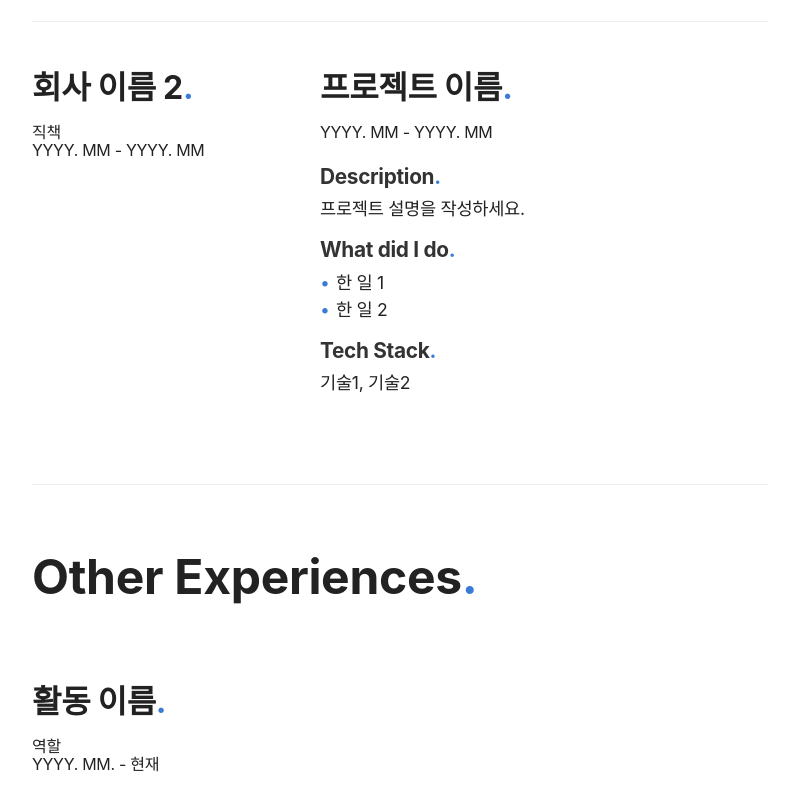
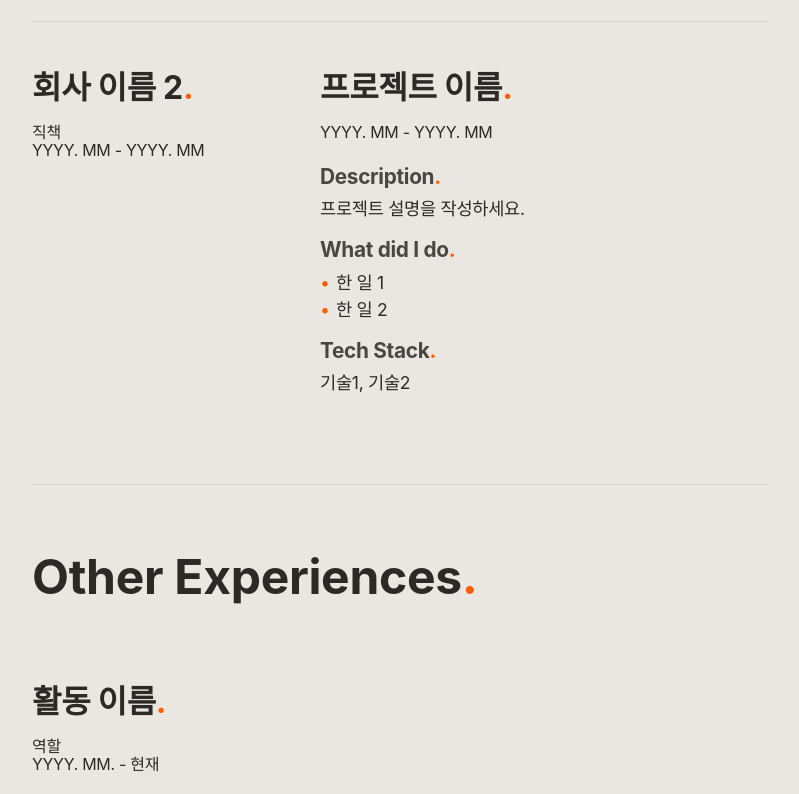
Before and after one commit to derekHeo/resume, a plain HTML site: page index.html in a window 1280 px wide. Shown: the part 1380-2174 px from the top of the page, without its empty margins (240-1039 px from the left). Drawn offline with nearby package versions, Linux system fonts and the light colour scheme; a web font is replaced by a local one.

Commit message:
color chg

```diff
--- a/index.html
+++ b/index.html
@@ -10,15 +10,15 @@
     <!-- ============================================
          [설정] title, description, OG 태그를 수정하세요
          ============================================ -->
-    <title>이력서 - 홍길동</title>
-    <meta name="theme-color" content="#3a7bd5" />
-    <meta name="description" content="소프트웨어 엔지니어, 홍길동의 이력서입니다." />
+    <title>이력서 - 허재훈</title>
+    <meta name="theme-color" content="#ff5c00" />
+    <meta name="description" content="허재훈의 이력서입니다." />
 
-    <meta property="og:url" content="https://YOUR_USERNAME.github.io/resume" />
+    <meta property="og:url" content="https://derekheo.github.io/resume" />
     <meta property="og:type" content="website" />
-    <meta property="og:title" content="이력서 - 홍길동" />
+    <meta property="og:title" content="이력서 - 허재훈" />
     <meta property="og:image" content="./resume-cover.png" />
-    <meta property="og:description" content="소프트웨어 엔지니어, 홍길동의 이력서입니다." />
+    <meta property="og:description" content="허재훈의 이력서입니다." />
     <meta property="og:locale" content="ko_KR" />
 
     <!-- Pretendard 폰트 (원본과 동일) -->
@@ -27,7 +27,7 @@
       type="text/css"
       href="https://cdn.jsdelivr.net/gh/orioncactus/pretendard/dist/web/static/pretendard.css"
     />
-    <!-- normalize.css CDN (빌드 도구 없이 사용) -->
+    <!-- normalize.css CDN -->
     <link
       rel="stylesheet"
       href="https://cdnjs.cloudflare.com/ajax/libs/normalize/8.0.1/normalize.min.css"
@@ -35,8 +35,16 @@
 
     <style>
       /* =============================================
-         원본 main.css 그대로 반영 (빌드 도구 불필요)
-         색상을 바꾸고 싶으면 #3a7bd5, #00d2ff 를 검색/치환하세요.
+         컬러 팔레트 (Braun / Dieter Rams 톤)
+         ─────────────────────────────────────────────
+         배경:    #eae7e2  따뜻한 라이트 워밍 그레이
+         표면:    #f2f0ec  약간 밝은 그레이 (컨테이너)
+         텍스트:  #2c2a27  따뜻한 거의-블랙
+         보조:    #6b6560  따뜻한 미드 그레이
+         포인트:  #ff5c00  비비드 오렌지
+         호버:    #ff7e33  밝은 오렌지
+         구분선:  #d5d1cc  따뜻한 보더 그레이
+         선택:    #ffd0aa  연한 오렌지 (텍스트 선택시)
          ============================================= */
 
       * {
@@ -44,7 +52,8 @@
       }
 
       ::selection {
-        background: #00d2ff;
+        background: #ffd0aa;
+        color: #2c2a27;
       }
 
       html,
@@ -56,7 +65,8 @@
           Roboto, "Helvetica Neue", Arial, sans-serif, "Apple Color Emoji",
           "Segoe UI Emoji", "Segoe UI Symbol", "Noto Color Emoji";
         letter-spacing: -0.3px;
-        color: #222222;
+        color: #2c2a27;
+        background: #eae7e2;
         padding-bottom: 2rem;
         overflow-x: hidden;
         -webkit-font-smoothing: antialiased;
@@ -70,7 +80,7 @@
         }
       }
 
-      /* 상단 그라데이션 바 */
+      /* 상단 그라데이션 바 — 오렌지 톤 */
       body:before {
         position: fixed;
         z-index: 1;
@@ -79,8 +89,8 @@
         content: "";
         width: 100%;
         height: 10px;
-        background: #00d2ff;
-        background: linear-gradient(to right, #3a7bd5, #00d2ff);
+        background: #ff5c00;
+        background: linear-gradient(to right, #ff5c00, #ff7e33, #ffa726)
       }
 
       section {
@@ -94,12 +104,12 @@
       }
 
       a {
-        color: #3a7bd5;
+        color: #ff5c00;
         transition: color 0.3s ease;
       }
 
       a:hover {
-        color: #00d2ff;
+        color: #ff7e33;
       }
 
       h1 {
@@ -137,7 +147,7 @@
       h5 {
         font-size: 1.3rem;
         margin: 0 0 0.5rem 0;
-        color: #333333;
+        color: #4a4640;
       }
 
       ul {
@@ -157,7 +167,7 @@
         left: 0;
         display: inline-block;
         content: "\2022";
-        color: #3a7bd5;
+        color: #ff5c00;
       }
 
       /* 컨테이너 */
@@ -167,9 +177,9 @@
         margin: auto;
       }
 
-      /* 마침표 포인트 컬러 */
+      /* 마침표 포인트 컬러 — 오렌지 */
       .period-mark {
-        color: #3a7bd5;
+        color: #ff5c00;
       }
 
       /* 인트로 큰 문단 */
@@ -185,11 +195,11 @@
         }
       }
 
-      /* 경력 행 (좌: 회사정보 / 우: 프로젝트) */
+      /* 경력 행 */
       .row {
         display: flex;
         padding: 3rem 0;
-        border-bottom: 1px solid #eeeeee;
+        border-bottom: 1px solid #d5d1cc;
       }
 
       .row-left {
@@ -217,7 +227,7 @@
       /* 기타 경험 / 스킬 블록 */
       .other {
         padding: 3rem 0;
-        border-bottom: 1px solid #eeeeee;
+        border-bottom: 1px solid #d5d1cc;
       }
 
       .role {
@@ -241,11 +251,14 @@
 
       /* 인쇄 스타일 */
       @media print {
+        body {
+          background: #fff;
+        }
         body:before {
           display: none;
         }
         a {
-          color: #222 !important;
+          color: #2c2a27 !important;
         }
       }
     </style>
```
Also changed, not shown: 2 other files.
